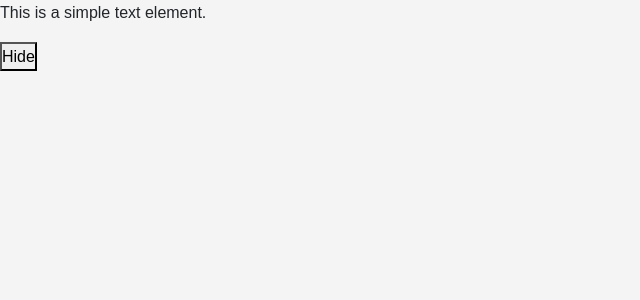
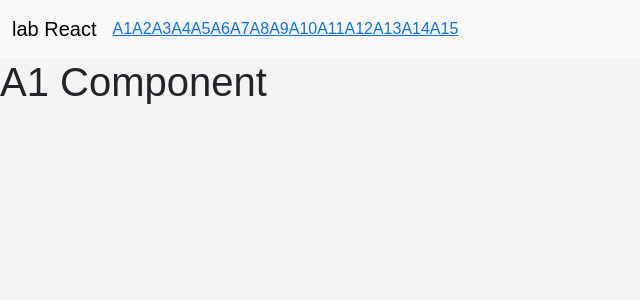
Before and after one commit to mayankpathar/FWET_React_lab, a React (Vite) app: page / in a window 1280 px wide. Shown: the top 300 px of the page, without its empty margins (0-640 px from the left). Built offline with nearby package versions, Linux system fonts and the light colour scheme.

Commit message:
Refactor layout and navbar components for improved structure and organization

```diff
--- a/src/App.jsx
+++ b/src/App.jsx
@@ -10,12 +10,13 @@
 // import Acard from "./lab-4/Acard"
 // import Map_List from "./lab-4/Map_List"
 import { BrowserRouter, Route, Routes } from "react-router-dom";
-import Layout from "./lab-5/a/Layout";
+import Layouta from "./lab-5/a/Layouta";
 import Home from "./lab-5/a/Home";
 import About from "./lab-5/a/About";
 import Galary from "./lab-5/a/Galary";
 import Contect from "./lab-5/a/Contect";
 import Sing from "./lab-5/a/Sing";
+import Layoutb from "./lab-5/b/Layoutb";
 import A1 from "./lab-5/b/A1";
 import A2 from "./lab-5/b/A2";
 import A3 from "./lab-5/b/A3";
@@ -34,6 +35,7 @@ import A15 from "./lab-5/b/A15";
 import Usesatate from "./lab-6/Usesatate";
 import Useeffect from "./lab-6/Useeffect";
 import Hideshowhook from "./lab-6/Hideshowhook";
+
 
 function App() {
 
@@ -62,7 +64,7 @@ function App() {
     {/* lab-5 */}
      {/* <BrowserRouter>
         <Routes>
-          <Route path="/" element={<Layout />}>
+          <Route path="/" element={<Layouta />}>
             <Route index element={<Home />} />
             <Route path="/Home" element={<Home />} />
             <Route path="/About" element={<About />} />
@@ -72,9 +74,9 @@ function App() {
           </Route>
         </Routes>
       </BrowserRouter> */}
-      {/* <BrowserRouter>
+      <BrowserRouter>
         <Routes>
-          <Route path="/" element={<Layout />}>
+          <Route path="/" element={<Layoutb />}>
             <Route index element={<A1 />} />
             <Route path="/A1" element={<A1 />} />
             <Route path="/A2" element={<A2 />} />
@@ -91,13 +93,14 @@ function App() {
             <Route path="/A13" element={<A13 />} />
             <Route path="/A14" element={<A14 />} />
             <Route path="/A15" element={<A15 />} />
+
           </Route>
         </Routes>
-      </BrowserRouter> */}
+      </BrowserRouter>
       {/* lab-6 */}
       {/* <Usesatate /> */}
       {/* <Useeffect/> */}
-      <Hideshowhook/>
+      {/* <Hideshowhook/> */}
   </>)
 }
 
--- a/src/lab-5/a/Layout.jsx
+++ b/src/lab-5/a/Layouta.jsx
@@ -1,12 +1,12 @@
 import React from 'react'
-import Navbar from './Navbar'
+import Navbar from './Navbara'
 import { Outlet } from 'react-router-dom'
 import Footer from './Footer'
 
-function Layout() {
+function Layouta() {
   return (
     <div>
-      <Navbar/>
+      <Navbara/>
       <hr/>
       <Outlet/>
       <hr/>
@@ -16,4 +16,4 @@ function Layout() {
 }
 
 
-export default Layout
+export default Layouta
--- a/src/lab-5/a/Navbar.jsx
+++ b/src/lab-5/a/Navbara.jsx
@@ -1,18 +1,16 @@
 import React from 'react'
+import { Link } from 'react-router-dom'
 
-function Navbar() {
+function Navbara() {
   return (
     <div>
       <nav class="navbar navbar-expand-lg bg-body-tertiary">
   <div class="container-fluid">
-    <a class="navbar-brand" href="#">lab React</a>
-    <button class="navbar-toggler" type="button" data-bs-toggle="collapse" data-bs-target="#navbarNav" aria-controls="navbarNav" aria-expanded="false" aria-label="Toggle navigation">
-      <span class="navbar-toggler-icon"></span>
-    </button>
+
     <div class="collapse navbar-collapse" id="navbarNav">
       <ul class="navbar-nav">
         <li class="nav-item">
-          <Link to="/">Home</Link>
+          <Link to="/Home">Home</Link>
         </li>
         <li class="nav-item">
           <Link to="/About">About</Link>
@@ -37,4 +35,4 @@ function Navbar() {
   )
 }
 
-export default Navbar
+export default Navbara
--- a/src/lab-5/b/Layout.jsx
+++ b/src/lab-5/b/Layoutb.jsx
@@ -1,12 +1,12 @@
 import React from 'react'
-import Navbar from './Navbar'
 import { Outlet } from 'react-router-dom'
+import Navbarb from './Navbarb'
 
 
-function Layout() {
+function Layoutb() {
   return (
     <div>
-      <Navbar/>
+      <Navbarb/>
 
       <Outlet/>
 
@@ -15,4 +15,4 @@ function Layout() {
 }
 
 
-export default Layout
+export default Layoutb
--- a/src/lab-5/b/Navbar.jsx
+++ b/src/lab-5/b/Navbarb.jsx
@@ -1,6 +1,7 @@
 import React from 'react'
+import { Link } from 'react-router-dom'
 
-function Navbar() {
+function Navbarb() {
     return (
         <div>
             <nav class="navbar navbar-expand-lg bg-body-tertiary">
@@ -12,7 +13,7 @@ function Navbar() {
                     <div class="collapse navbar-collapse" id="navbarNav">
                         <ul class="navbar-nav">
                             <li class="nav-item">
-                                <Link to="/">A1</Link>
+                                <Link to="/A1">A1</Link>
                             </li>
                             <li class="nav-item">
                                 <Link to="/A2">A2</Link>
@@ -54,7 +55,7 @@ function Navbar() {
                                 <Link to="/A14">A14</Link>
                             </li>
                             <li class="nav-item">
-                                <Link to="/A15">A15   </Link>
+                                <Link to="/A15">A15</Link>
                             </li>
 
                         </ul>
@@ -66,4 +67,4 @@ function Navbar() {
     )
 }
 
-export default Navbar
+export default Navbarb
```
